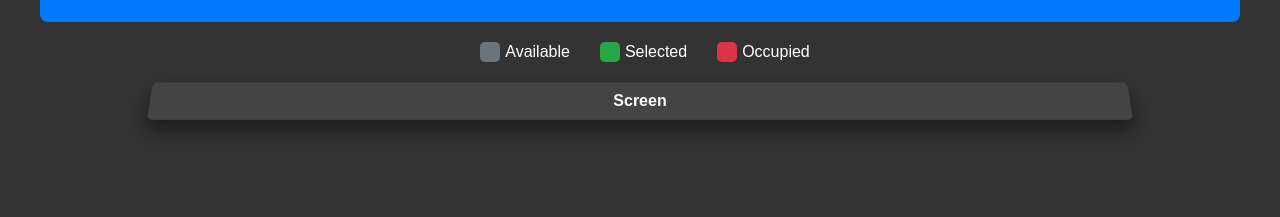
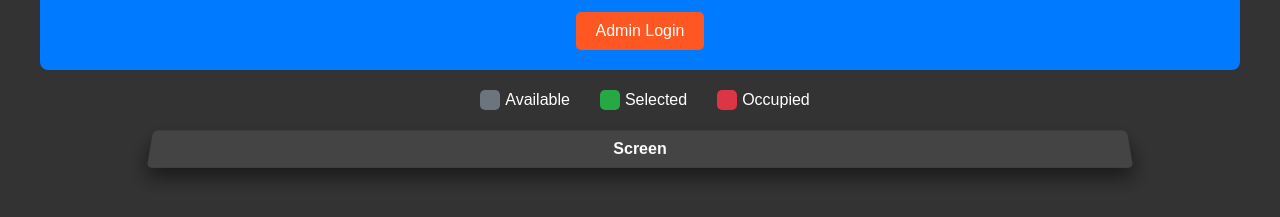
Before and after one commit to Yasar011/Nift-J-movie-night-booking, a plain HTML site: page og movie.html in a window 1280 px wide. Shown: the part 241-458 px from the top of the page. Drawn offline with Linux system fonts and the light colour scheme; no server answers.

Commit message:
Update og movie.html

```diff
--- a/og movie.html
+++ b/og movie.html
@@ -40,6 +40,22 @@
 
         .header p {
             margin: 5px 0;
+        }
+
+        .admin-login-button {
+            background-color: #ff5722;
+            color: white;
+            padding: 10px 20px;
+            border: none;
+            border-radius: 5px;
+            cursor: pointer;
+            font-size: 16px;
+            margin-top: 10px;
+            transition: background-color 0.3s;
+        }
+
+        .admin-login-button:hover {
+            background-color: #e64a19;
         }
 
         .legend {
@@ -248,6 +264,7 @@
             <p><strong>Movie:</strong> Border</p>
             <p><strong>Show Time:</strong> 9:15 PM</p>
             <p><strong>Price:</strong> ₹29</p>
+            <button class="admin-login-button" onclick="window.location.href='admin-login.html'">Admin Login</button>
         </div>
 
         <div class="legend">
```
